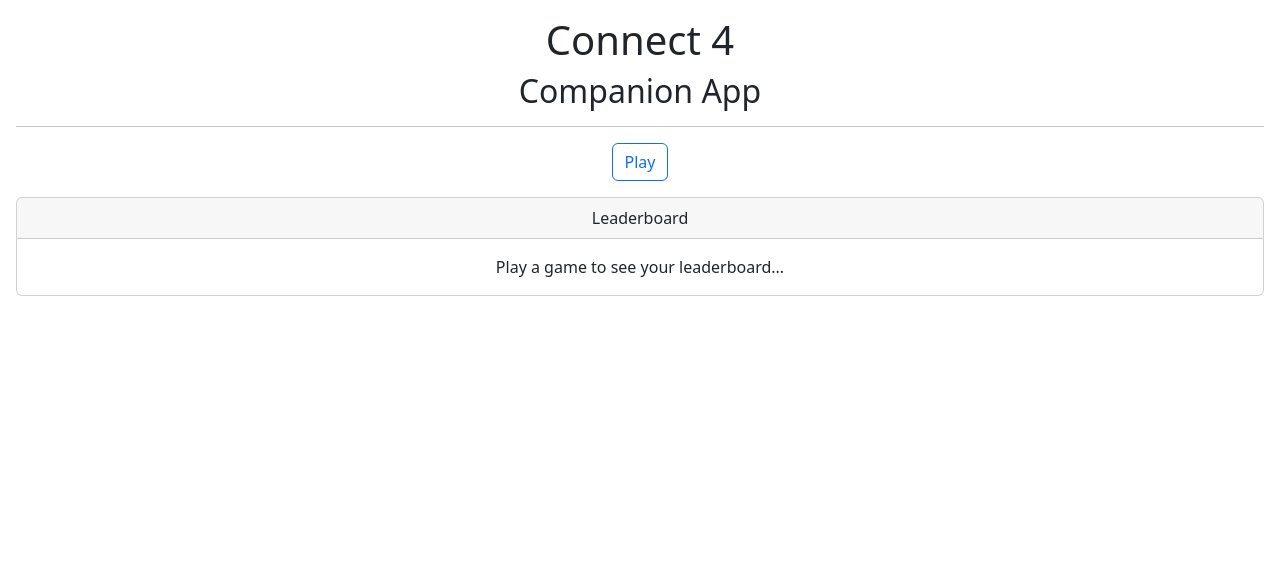
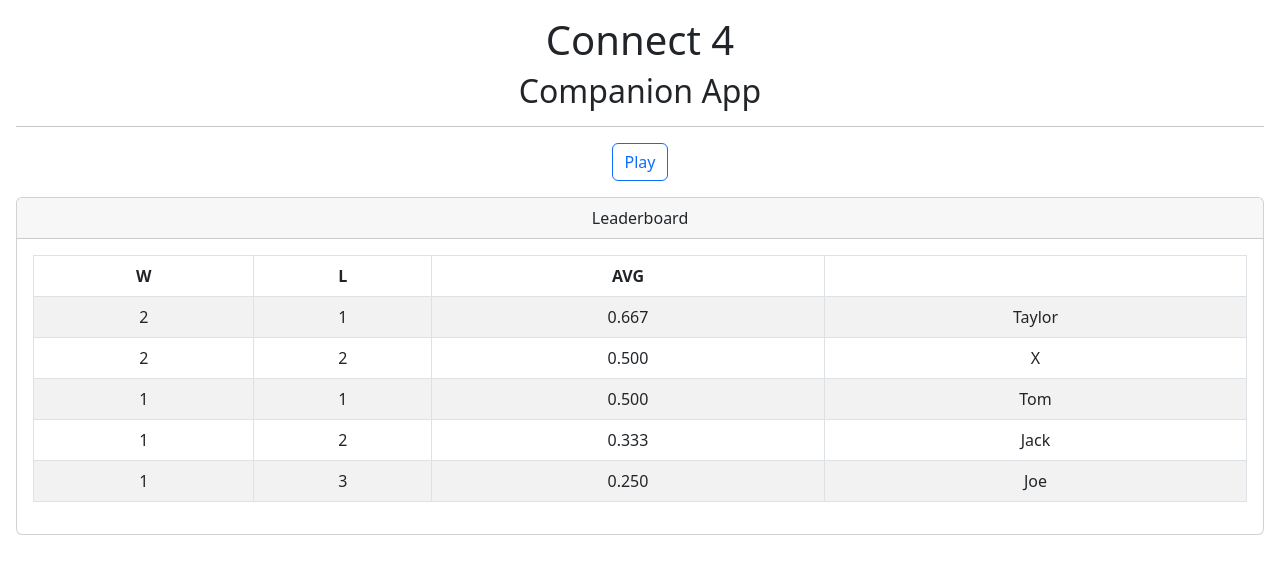
Before and after one commit to EmeraldPangolin/frontend-project-react-ts-bootstrap, a React (Create React App) app: page / in a window 1280 px wide. Shown: the top 574 px of the page. Built offline with nearby package versions, Linux system fonts and the light colour scheme.

Commit message:
setup game leaderboard and hardcoded results

```diff
--- a/src/App.tsx
+++ b/src/App.tsx
@@ -1,4 +1,4 @@
-import React from 'react';
+import React, { useState } from 'react';
 import logo from './logo.svg'
 import './App.css';
 import 'bootstrap/dist/css/bootstrap.min.css';
@@ -10,7 +10,54 @@
 import { Routes, Route } from 'react-router-dom';
 
 
-function App() {
+
+  import {
+    GameResult
+    , calculateLeaderboard
+  } from './front-end-model';
+
+  const hardcodedGameResults: GameResult[] = [
+    {
+        winner: "Tom"
+        , players: ["Tom", "Taylor"]
+    }
+    , {
+        winner: "Taylor"
+        , players: ["Jack", "Taylor"]
+    }
+    , {
+        winner: "Taylor"
+        , players: ["Tom", "Taylor", "Jack"]
+    }
+    , {
+        winner: "X"
+        , players: ["X", "Joe"]
+    }
+    , {
+        winner: "X"
+        , players: ["X", "Joe"]
+    }
+    , {
+        winner: "Joe"
+        , players: ["X", "Joe"]
+    }
+    , {
+        winner: "Jack"
+        , players: ["X", "Joe", "Jack"]
+    }
+  ];
+
+  const App = () => {
+
+    const [results, setGameResults] = useState(hardcodedGameResults);
+
+    const addGameResult = (r: GameResult) => {
+      setGameResults([
+        ...results
+        , r
+      ]);
+    };
+
   return (
     <div className="App m-3">
       <h1>
@@ -21,9 +68,23 @@
       </h2>
       <hr/>
         <Routes>
-          <Route path="/" element={<Home/>}/>
+        <Route
+            path="/"
+            element={
+              <Home
+                leaderboardData={calculateLeaderboard(results)}
+              />
+            }
+          />
           <Route path="/setup" element={<Setup/>}/>
-          <Route path="/play" element={<Play/>}/>
+          <Route
+            path="/play"
+            element={
+              <Play
+                addGameResultFunc={addGameResult}
+              />
+            }
+          />
         </Routes>
     </div>
   );
--- a/src/Home.tsx
+++ b/src/Home.tsx
@@ -1,8 +1,16 @@
 import { Card } from 'react-bootstrap';
 import Button from 'react-bootstrap/Button';
 import { useNavigate } from 'react-router-dom';
+import { LeaderboardPlayer } from './front-end-model';
+import Table from 'react-bootstrap/Table';
 
-export const Home =() => {
+interface HomeProps {
+    leaderboardData: LeaderboardPlayer[];
+};
+
+export const Home: React.FC<HomeProps> = ({leaderboardData}) => {
+
+    console.log(leaderboardData);
 
     const nav = useNavigate();
     return(
@@ -11,12 +19,40 @@
                 variant="outline-primary"
                 onClick={() => nav("/setup")}>Play
             </Button>
-            <Card className="mt-3">
+            <Card className="mt-3 overflow-hidden">
                 <Card.Header>
                 Leaderboard
                 </Card.Header>
                 <Card.Body>
-                Play a game to see your leaderboard...
+                {
+                        leaderboardData.length == 0 &&
+                        <p>Play a game to see your leaderboard...</p>
+                    }
+                    {
+                        leaderboardData.length > 0 &&
+                        <Table striped bordered>
+                            <thead>
+                                <tr>
+                                    <th>W</th>
+                                    <th>L</th>
+                                    <th>AVG</th>
+                                    <th></th>
+                                </tr>
+                            </thead>
+                            <tbody>
+                                {
+                                    leaderboardData.map(x => (
+                                        <tr>
+                                            <td>{x.wins}</td>
+                                            <td>{x.losses}</td>
+                                            <td>{x.avg}</td>
+                                            <td>{x.name}</td>
+                                        </tr>
+                                    ))
+                                }
+                            </tbody>
+                        </Table>
+                    }
                 </Card.Body>
             </Card>
         </>
--- a/src/Play.tsx
+++ b/src/Play.tsx
@@ -1,9 +1,25 @@
 import Button from 'react-bootstrap/Button';
 import { useNavigate } from 'react-router-dom';
+import { GameResult } from './front-end-model';
 
 
-export const Play = () => {
+interface PlayProps {
+    addGameResultFunc: (r: GameResult) => void;
+};
+
+export const Play: React.FC<PlayProps> = ({addGameResultFunc}) => {
     const nav = useNavigate();
+
+    const endGame = () => {
+
+        addGameResultFunc({
+            winner: "Larry"
+            , players: ["Larry", "Curly", "Moe"]
+        });
+
+        nav(-2);
+    };
+
 
     return(
         <>
@@ -15,7 +31,7 @@
             </p>
             <Button
                 variant="outline-primary"
-                onClick={() => nav(-2)}>Done
+                onClick={endGame}>Done
             </Button>
         </>
     );
--- /dev/null
+++ b/src/front-end-model.ts
@@ -0,0 +1,70 @@
+//
+// Interfaces and function types...
+//
+export interface GameResult {
+    winner: string;
+    players: string[];
+};
+
+export interface LeaderboardPlayer {
+    name: string;
+    wins: number;
+    losses: number;
+    avg: string;
+};
+
+export type GetPreviousPlayersFunc = (results: GameResult[]) => string[];
+export type CalculateLeaderboardFunc = (results: GameResult[]) => LeaderboardPlayer[];
+
+//
+// Default function implementations...
+//
+export const getPreviousPlayers: GetPreviousPlayersFunc = (grs) => {
+
+    // const allPreviousPlayers = grs.map(x => x.players);
+    const allPreviousPlayers = grs.flatMap(x => x.players);
+
+    return [
+        ...new Set(allPreviousPlayers)
+    ].sort();
+};
+
+export const calculateLeaderboard: CalculateLeaderboardFunc = (results) => {
+
+    const gameResultsGroupedByPlayer = getPreviousPlayers(results).reduce(
+        (acc, x) => acc.set(
+            x
+            , results.filter(y => y.players.includes(x))
+        )
+        , new Map<string, GameResult[]>()
+    );
+
+    return [...gameResultsGroupedByPlayer]
+
+        // First object with names game counts and wins...
+        .map(x => ({
+            name: x[0]
+            , totalGames: x[1].length
+            , wins: x[1].filter(y => y.winner === x[0]).length
+        }))
+
+        /// Now use wins and total games to get avg and losses
+        .map(x => ({
+            name: x.name
+            , wins: x.wins
+            , losses: x.totalGames - x.wins
+            , avg: x.wins / x.totalGames
+        }))
+
+        // Sort order, with tie breaks that include number of games played
+        .sort(
+            (a, b) => (a.avg * 1000 + a.wins + a.losses) > (b.avg * 1000 + b.wins + b.losses) ? -1 : 1
+        )
+
+        // Turn the avg into a 3 digit string.
+        .map(x => ({
+            ...x
+            , avg: x.avg.toFixed(3)
+        }))
+    ;
+};
--- a/tsconfig.json
+++ b/tsconfig.json
@@ -1,6 +1,6 @@
 {
   "compilerOptions": {
-    "target": "es5",
+    "target": "es2015",
     "lib": [
       "dom",
       "dom.iterable",
```
